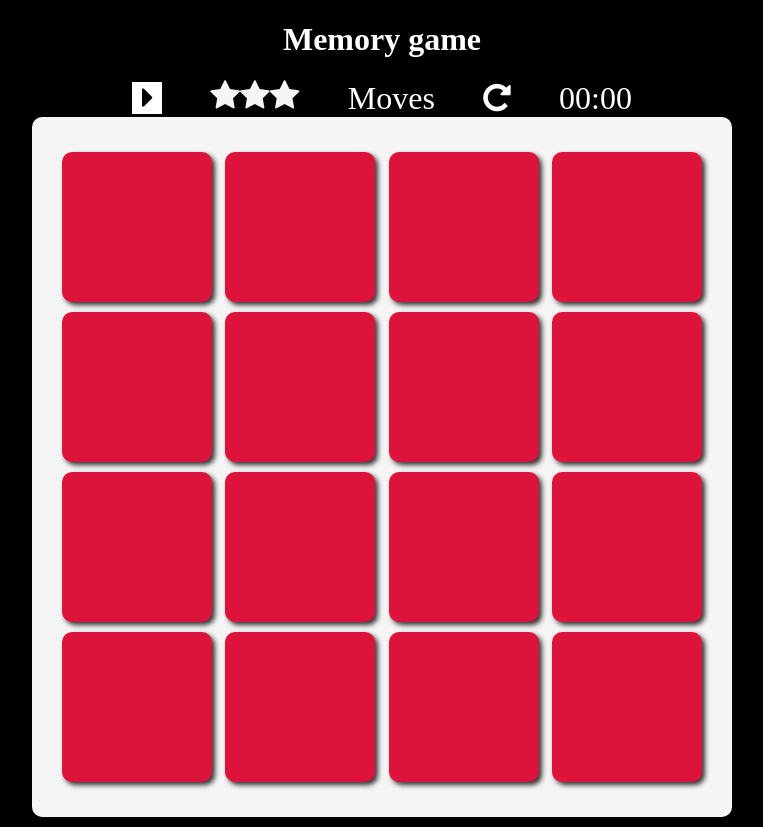
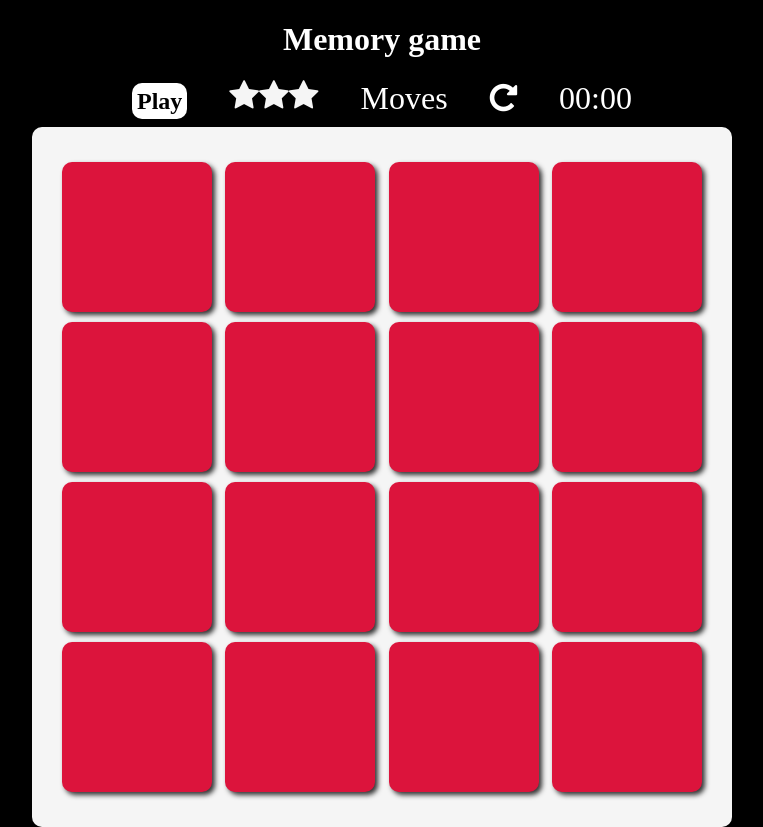
Before and after one commit to yashsartanpara/Memory-game, a plain HTML site: page index.html in a window 1280 px wide. Shown: the whole page, without its empty margins (258-1021 px from the left). Drawn offline with Linux system fonts and the light colour scheme.

Commit message:
Update animation

```diff
--- a/css/style.css
+++ b/css/style.css
@@ -86,9 +86,17 @@ body {
     transform: rotateY(180deg);
 }
 
+.start {
+    margin: 0 0 10px 0;
+}
+
 #start {
-    padding-left: 10px;
+    cursor: pointer;
+    font-size: 1.5rem !important;
+    border-radius: 10px;
+    padding: 5px;
     color: black;
+    font-weight: bold;
     width: 30px;
     background-color: white;
     border: none;
@@ -105,3 +113,7 @@ body {
 .scorePanel {
     width: 500px;
 }
+
+#reset {
+    cursor: pointer;
+}
--- a/index.html
+++ b/index.html
@@ -28,7 +28,7 @@
     <section class="scorePanel">
         <div id="score">
             <div class="start">
-                <i id="start" class="fa fa-caret-right fa-1x"></i>
+                <span id="start">Play</span>
             </div>
             <div class="star">
                 <i class="fa fa-star"></i>
```
